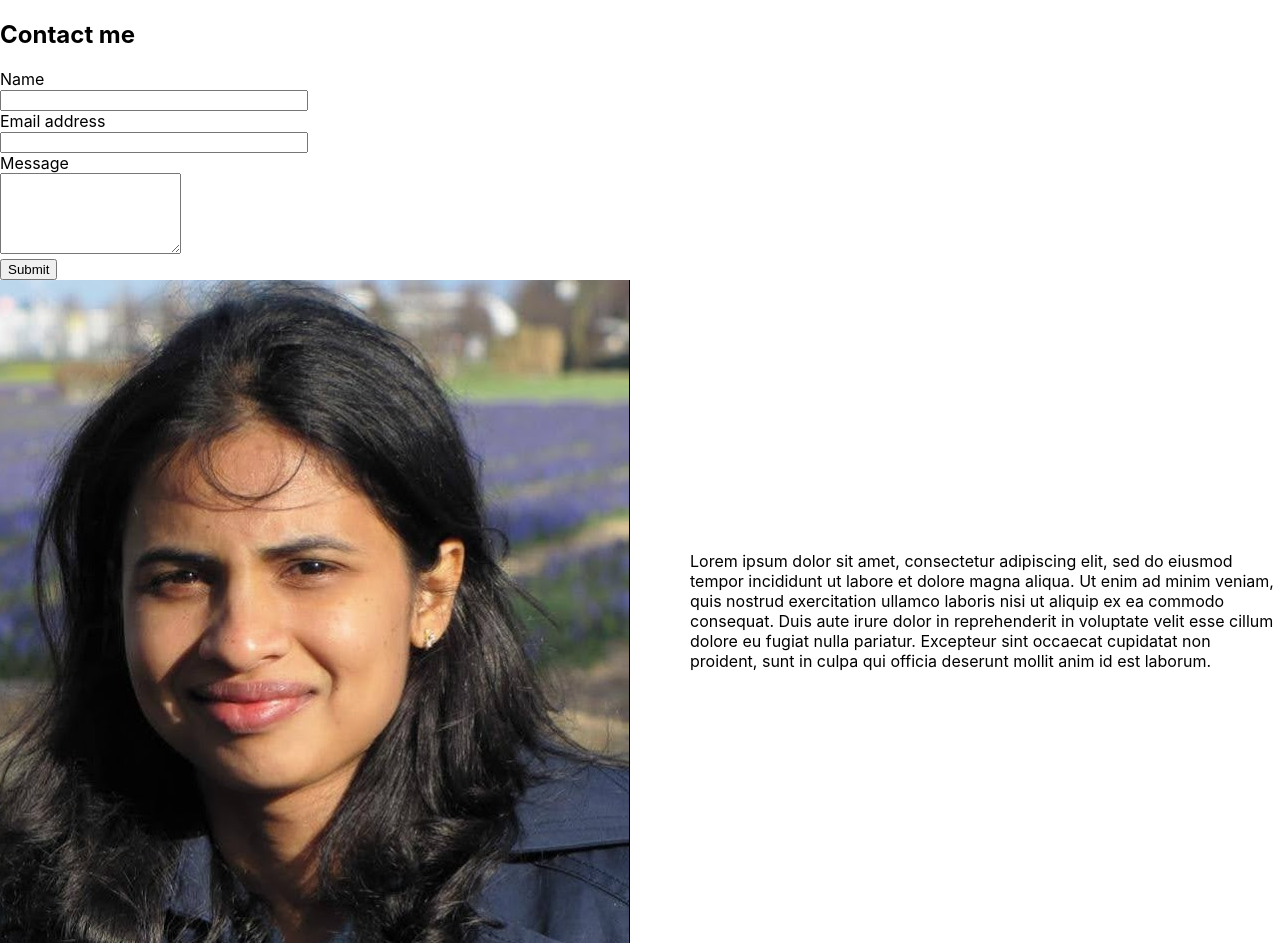
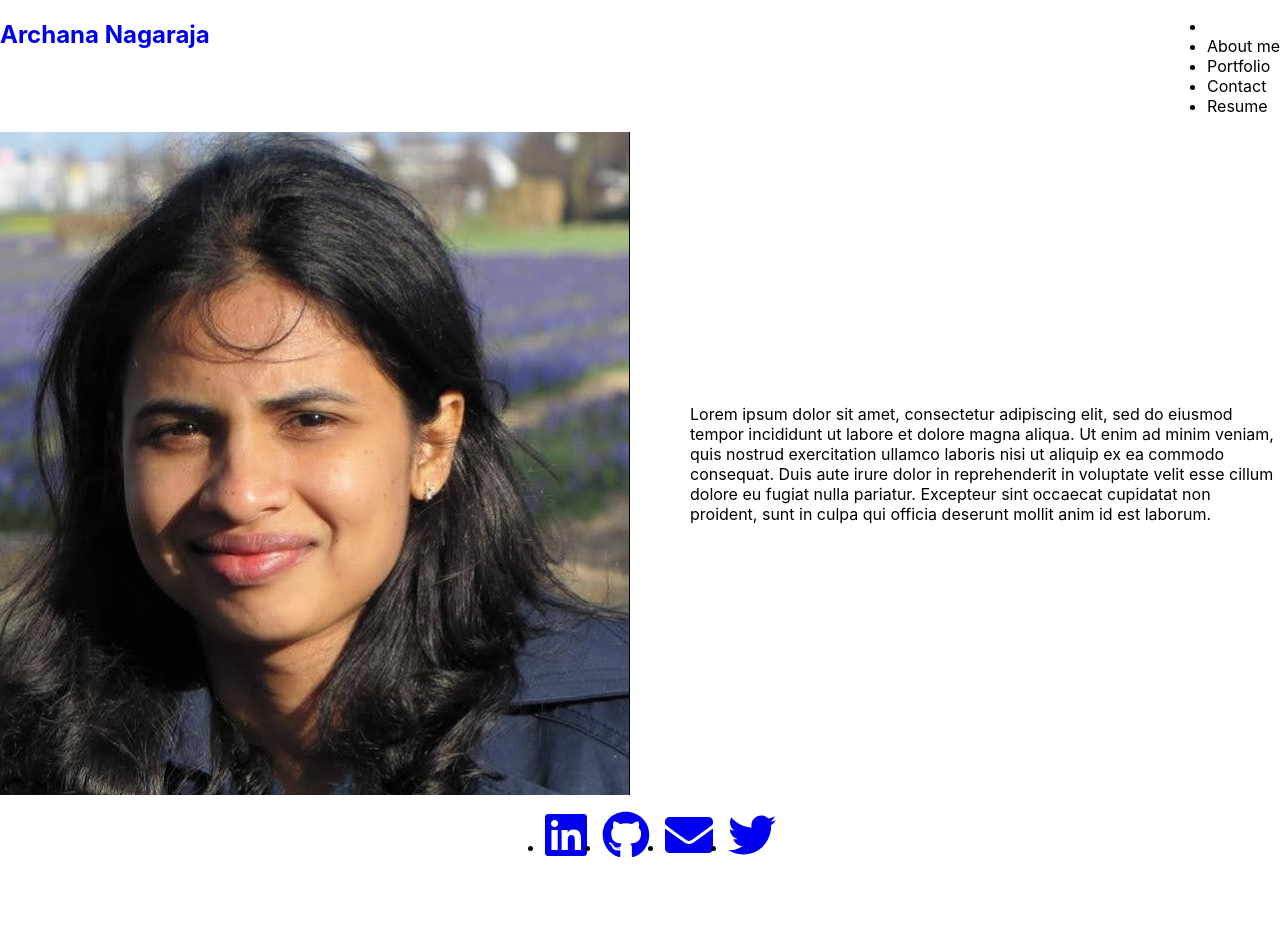
Before and after one commit to archana-nagaraj/react-portfolio, a React (Create React App) app: page / in a window 1280 px wide. After the commit the page ends 875 px from the top, so only its background shows below. Built offline with nearby package versions, Linux system fonts and the light colour scheme.

Commit message:
code to render the app content

```diff
--- a/public/index.html
+++ b/public/index.html
@@ -24,7 +24,7 @@
       work correctly both with client-side routing and a non-root public URL.
       Learn how to configure a non-root public URL by running `npm run build`.
     -->
-    <title>React App</title>
+    <title>Archana's Portfolio-React App</title>
   </head>
   <body>
     <noscript>You need to enable JavaScript to run this app.</noscript>
--- a/src/App.js
+++ b/src/App.js
@@ -1,15 +1,31 @@
-import React from 'react';
-import Contact from './components/Contact';
-import About from './components/About';
-import './App.css';
+import React, { useState } from "react";
+import About from "./components/About";
+import Portfolio from "./components/Portfolio";
+import ContactForm from "./components/Contact";
+import Header from "./components/Header";
+import Resume from"./components/Resume";
+import Footer from './components/Footer'
 
 function App() {
+  const [tabs] = useState([
+    { name: "about me" },
+    { name: "portfolio" },
+    { name: "contact" },
+    { name: "resume" },
+  ]);
+
+  const [currentTab, setCurrentTab] = useState(tabs[0]);
+
   return (
     <div>
-      <Contact></Contact>
-        <main>
-            <About></About>
-        </main>
+      <Header currentTab={currentTab} setCurrentTab={setCurrentTab} tabs={tabs} />
+      <main>
+        {currentTab.name === "about me" && <About />}
+        {currentTab.name === "portfolio" && <Portfolio />}
+        {currentTab.name === "contact" && <ContactForm />}
+        {currentTab.name === "resume" && <Resume />}
+      </main>
+      <Footer />
     </div>
   );
 }
```
